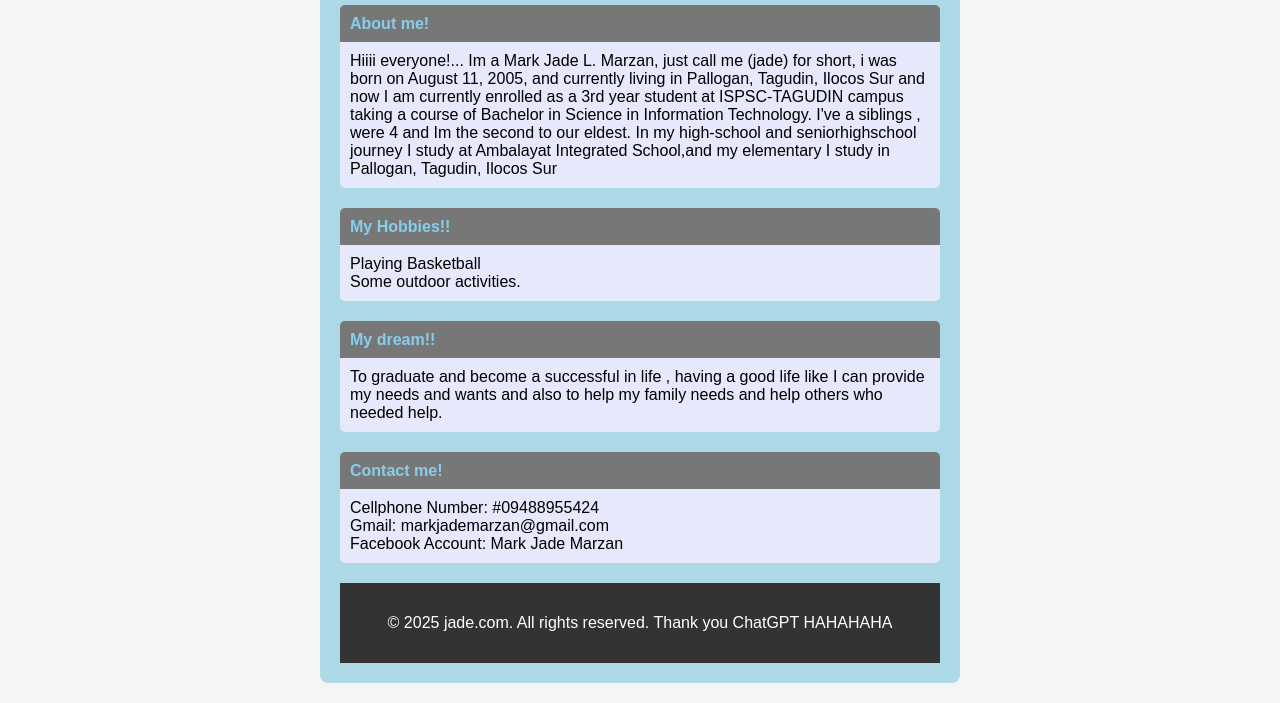
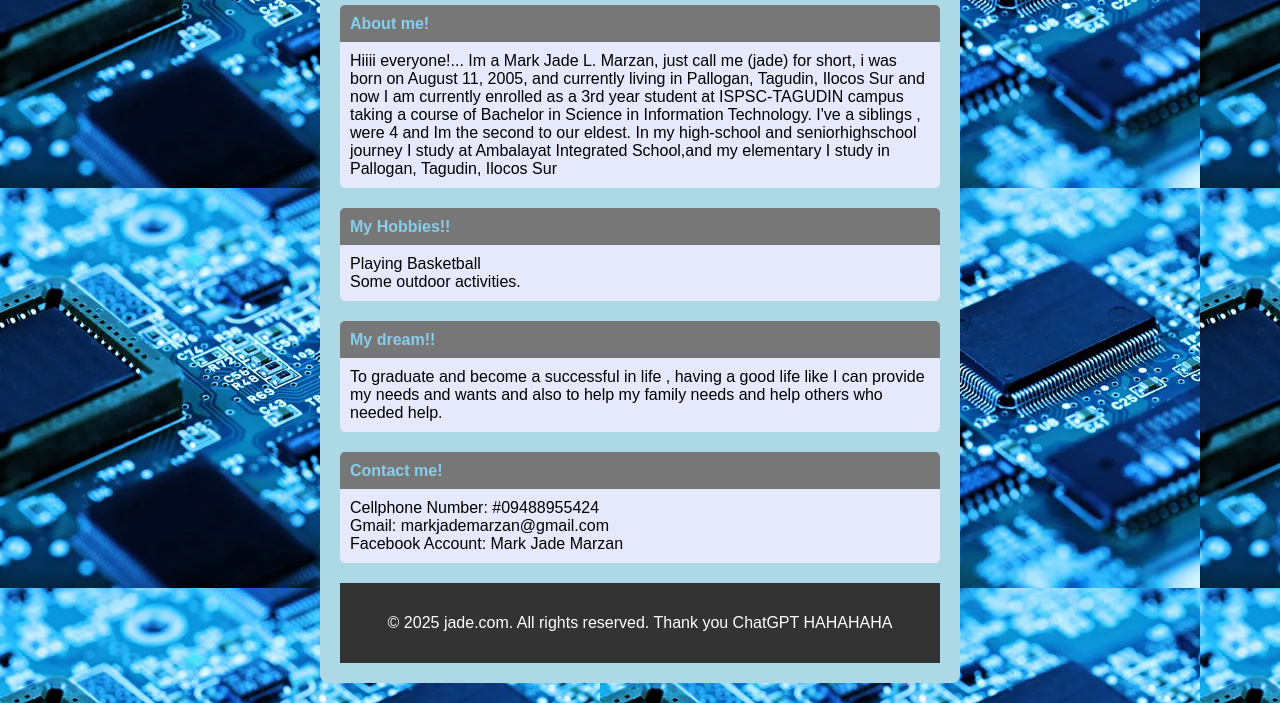
Before and after one commit to markjademarzan-oss/Jade_jade, a plain HTML site: page index.html in a window 1280 px wide. Shown: the part 212-915 px from the top of the page. Drawn offline with Linux system fonts and the light colour scheme.

Commit message:
index.html

```diff
--- a/index.html
+++ b/index.html
@@ -74,7 +74,7 @@
         }
     </style>
 </head>
-<body background=".jpg">
+<body background="bio1.jpg">
     <div class="book">
         <div class="profile-pic">
             <img src="jadepot.jpg" alt="My picture" />
```
